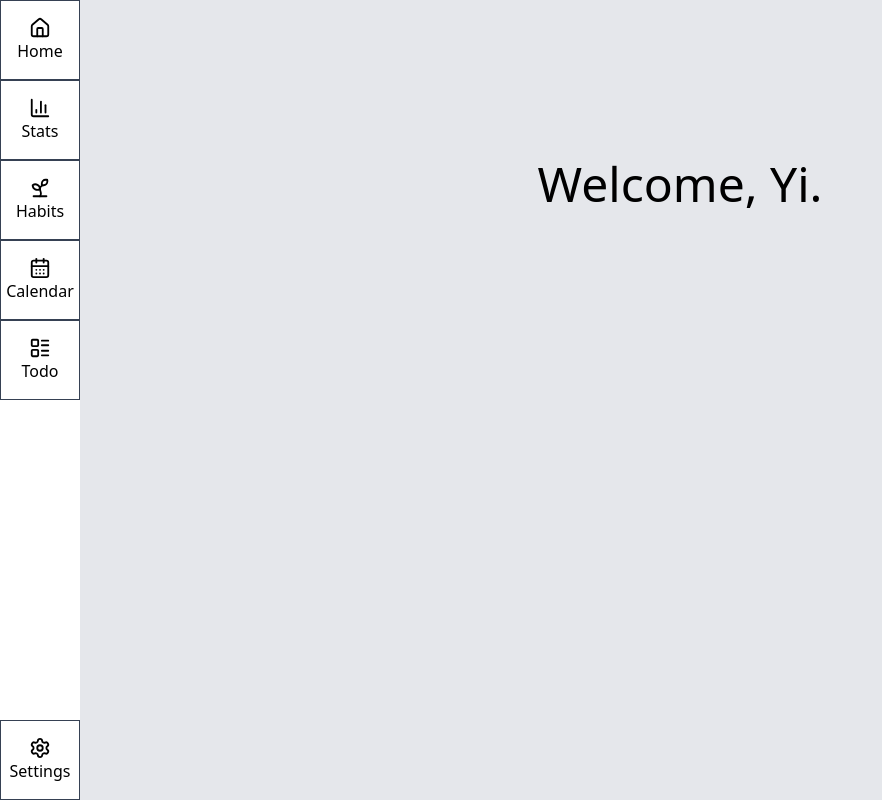
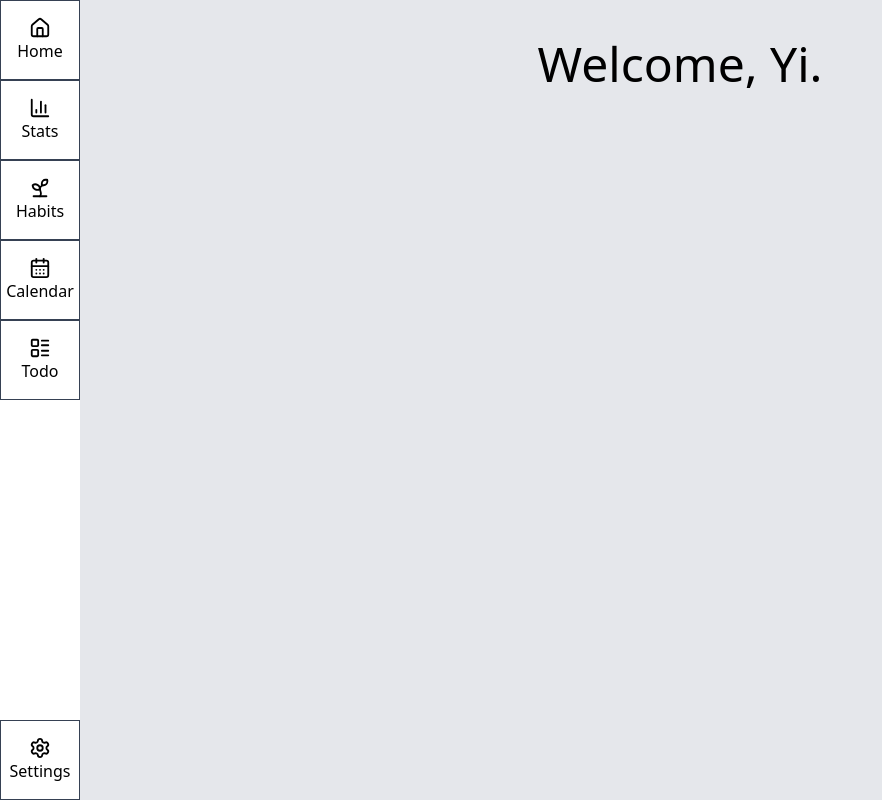
Before and after one commit to Yi-Zh17/ChronoInk, a Next.js app: page / in a window 1280 px wide. Shown: the whole page, without its empty margins (0-882 px from the left). Built offline with nearby package versions, Linux system fonts and the light colour scheme.

Commit message:
Fixed the layout wrapper

```diff
--- a/src/app/layout.tsx
+++ b/src/app/layout.tsx
@@ -34,7 +34,9 @@
 						<NavLinks />
 						<SettingsLink />
 					</div>
-					{children}
+					<div className="p-10 bg-gray-200 w-full h-screen">
+						{children}
+					</div>
 				</div>
 			</body>
 		</html>
--- a/src/app/not-found.tsx
+++ b/src/app/not-found.tsx
@@ -3,7 +3,7 @@
 
 export default function Custom404() {
     return (
-        <div className="flex items-center flex-col w-full h-screen bg-gray-200 justify-center">
+        <div className="flex flex-col items-center justify-center w-full h-full">
             <Construction size={128}/>
             <h1>This part of the app is still under construction!</h1>
         </div>
--- a/src/app/page.tsx
+++ b/src/app/page.tsx
@@ -1,8 +1,6 @@
 
 export default function Home() {
   return (
-      <div className="p-40 bg-gray-200 w-full h-screen">
         <h1 className="text-5xl text-center">Welcome, Yi.</h1>
-      </div>
   );
 }
```
